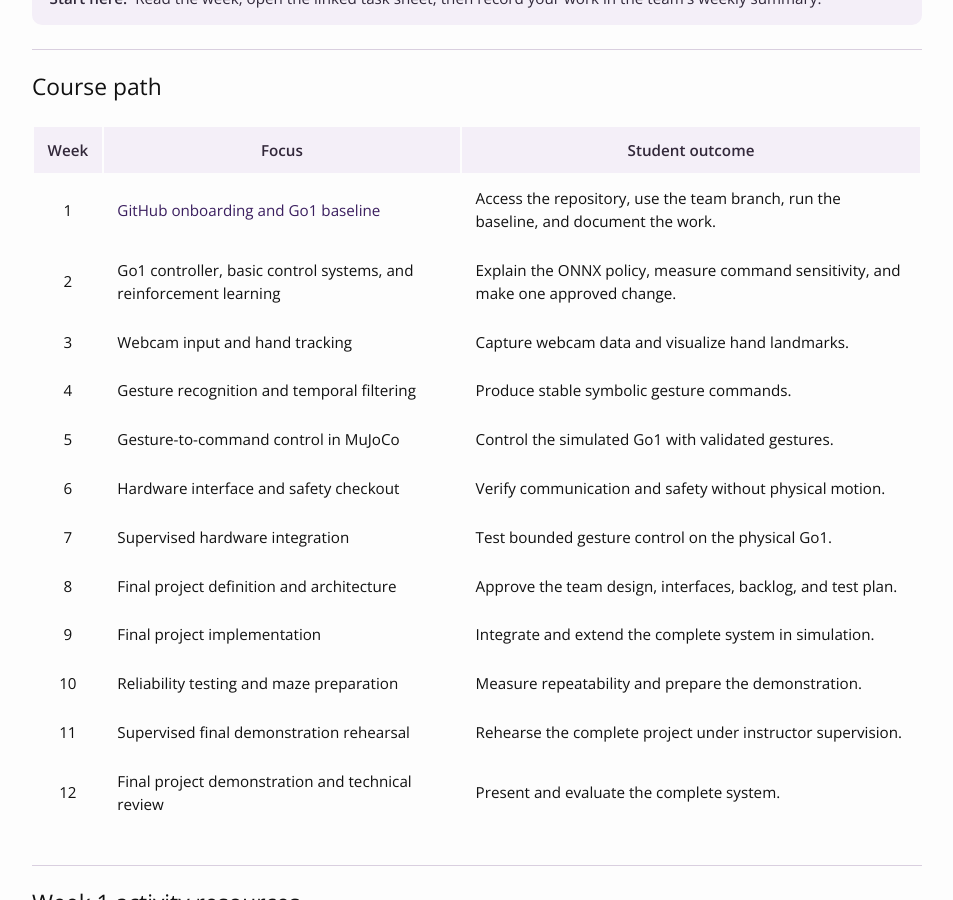
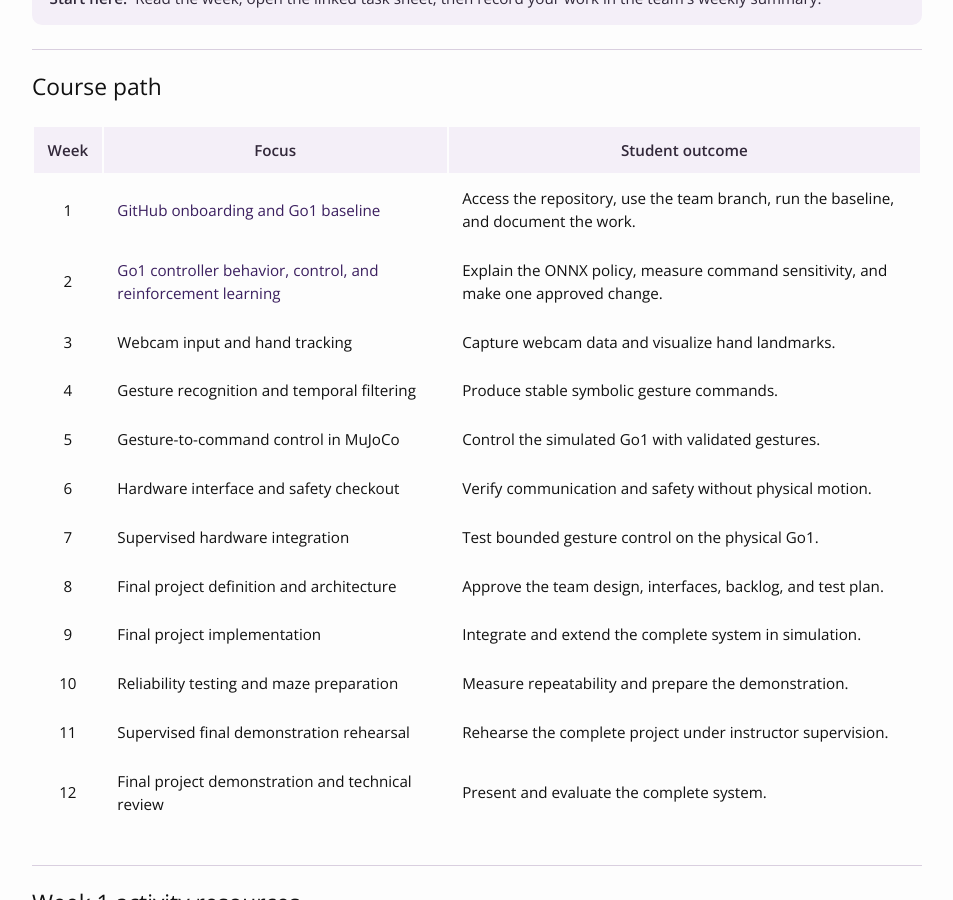
Before and after one commit to DyCo-AI/go1_gesture_tracking, a Jekyll site: the page built from docs/weekly-activities.md, in a window 1280 px wide and 900 px high, scrolled down 408 px. Shown: the whole window, without its empty margins (163-1116 px from the left). Built offline with Jekyll 4.4.1, drawn with Linux system fonts in a browser that asks for light colours.

Commit message:
Link Week 2 from activity roadmap

```diff
--- a/docs/weekly-activities.md
+++ b/docs/weekly-activities.md
@@ -20,7 +20,7 @@ set of activities, and evidence to save in the team's code repository.
 | Week | Focus | Student outcome |
 |:--:|---|---|
 | 1 | [GitHub onboarding and Go1 baseline]({{ '/week-01/' | prepend: site.baseurl }}) | Access the repository, use the team branch, run the baseline, and document the work. |
-| 2 | Go1 controller, basic control systems, and reinforcement learning | Explain the ONNX policy, measure command sensitivity, and make one approved change. |
+| 2 | [Go1 controller behavior, control, and reinforcement learning]({{ '/week-02/' | prepend: site.baseurl }}) | Explain the ONNX policy, measure command sensitivity, and make one approved change. |
 | 3 | Webcam input and hand tracking | Capture webcam data and visualize hand landmarks. |
 | 4 | Gesture recognition and temporal filtering | Produce stable symbolic gesture commands. |
 | 5 | Gesture-to-command control in MuJoCo | Control the simulated Go1 with validated gestures. |
```
